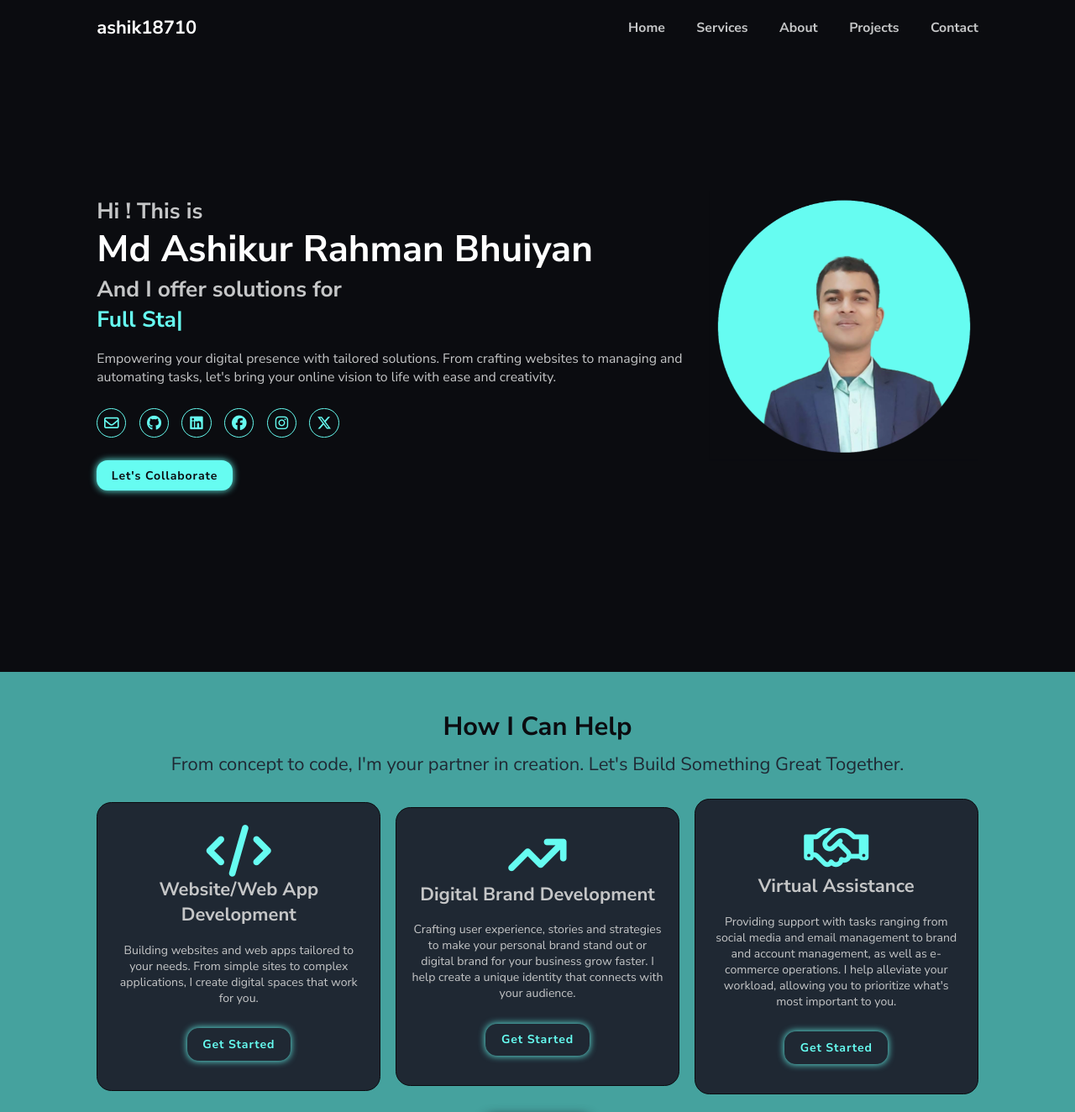
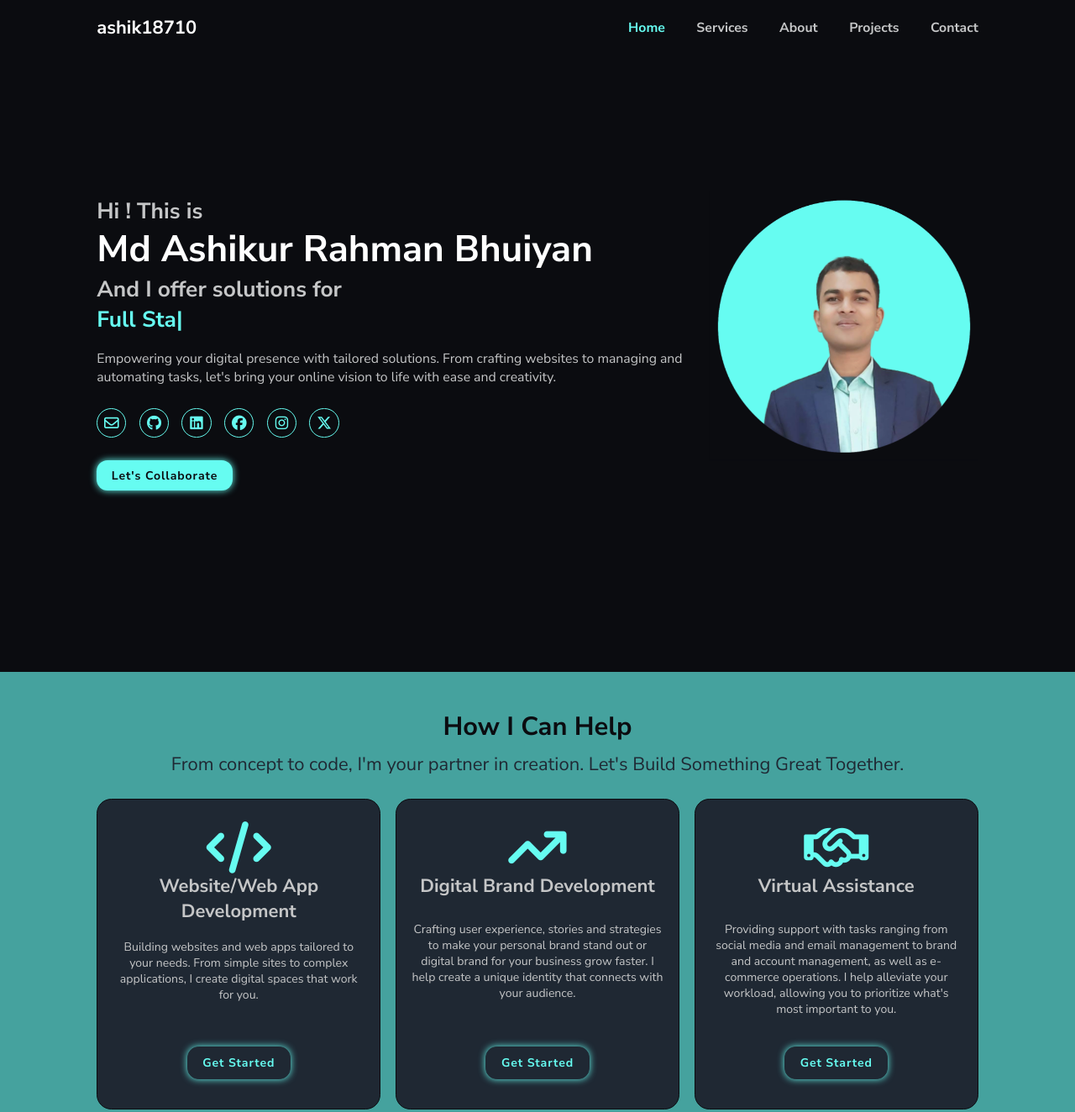
Before and after one commit to ashik061/ashik18710, a plain HTML site: page index.html in a window 1280 px wide. Shown: the top 1324 px of the page at 84% size. Drawn offline with nearby package versions, Linux system fonts and the light colour scheme.

Commit message:
Some issues solved. Version 1.0 finalized

```diff
--- a/index.html
+++ b/index.html
@@ -45,9 +45,11 @@
             <div class="social-media">
                 <a href="mailto:ashik18710@gmail.com"><i class="fa-regular fa-envelope"></i></a>
                 <a href="https://github.com/ashik061" target="_blank"><i class="fa-brands fa-github"></i></a>
-                <a href="https://www.linkedin.com/in/ashik18710/" target="_blank"><i class="fa-brands fa-linkedin"></i></a>
+                <a href="https://www.linkedin.com/in/ashik18710/" target="_blank"><i
+                        class="fa-brands fa-linkedin"></i></a>
                 <a href="https://www.facebook.com/ashik18710" target="_blank"><i class="fa-brands fa-facebook"></i></a>
-                <a href="https://www.instagram.com/ashik18710" target="_blank"><i class="fa-brands fa-instagram"></i></a>
+                <a href="https://www.instagram.com/ashik18710" target="_blank"><i
+                        class="fa-brands fa-instagram"></i></a>
                 <a href="https://twitter.com/ashik18710" target="_blank"><i class="fa-brands fa-x-twitter"></i></a>
             </div>
             <a href="#contact" class="btn">Let's Collaborate</a>
@@ -60,29 +62,38 @@
     <!--Service Section-->
     <section class="services" id="services">
         <h2 class="heading">How I Can Help</h2>
-        <p class="subtitle">From concept to code, I'm your partner in creation. Let's Build Something Great Together.</p>
+        <p class="subtitle">From concept to code, I'm your partner in creation. Let's Build Something Great Together.
+        </p>
         <div class="service-container">
             <div class="service-box">
+                <div class="servie-content">
                     <i class="fa-solid fa-code"></i>
                     <h3>Website/Web App Development</h3>
-                <p>Building websites and web apps tailored to your needs. From simple sites to complex applications, I
+                    <p>Building websites and web apps tailored to your needs. From simple sites to complex applications,
+                        I
                         create digital spaces that work for you.</p>
+                </div>
                 <button class="btn2" id="show-popup">Get Started</button>
             </div>
             <div class="service-box">
+                <div class="service-content">
                     <i class="fa-solid fa-arrow-trend-up"></i>
                     <h3>Digital Brand Development</h3>
                     <p>Crafting user experience, stories and strategies to make your personal brand stand out or digital
                         brand for your business grow faster. I help create a unique identity that connects with your
                         audience.</p>
+                </div>
                 <button class="btn2" id="show-popup2">Get Started</button>
             </div>
             <div class="service-box">
+                <div class="service-content">
                     <i class="fa-regular fa-handshake"></i>
                     <h3>Virtual Assistance</h3>
                     <p>Providing support with tasks ranging from social media and email management to brand and account
                         management, as well as e-commerce operations. I help alleviate your workload, allowing you to
                         prioritize what's most important to you.</p>
+                </div>
+
                 <button class="btn2" id="show-popup3">Get Started</button>
             </div>
         </div>
@@ -98,9 +109,20 @@
 
         <div class="about-content">
             <h2 class="heading">Hello, World <span>!</span></h2>
-            <p class="subtitle">I am a Fullstack Developer with a passion for crafting innovative digital brands. Continuously learning and growing, one project at a time.</p>
+            <p class="subtitle">I am a Fullstack Developer with a passion for crafting innovative digital brands.
+                Continuously learning and growing, one project at a time.</p>
             <h3>My Story</h3>
-            <p class="story">Dynamic and results-oriented professional with a solid foundation in Computer Science and Engineering from the University of Dhaka. Proficient at applying theoretical knowledge and practical experience and learning new technologies to contribute to building impactful software solutions.<br><br>I have gained some valuable experience in successfully leading and developing diverse software projects and collaborating with cross-functional teams. My experience spans from serving as a Project Coordinator and Developer at Nizut Technologies, where I led the development of various software solutions, to my role as an Executive Trainee at User-meta.com, where I revitalized products through strategic planning and rebranding, driving sales growth.<br><br>Passionate about startups and innovation, I'm eager to learn and grow in a fast-paced environment. With a strong interest in emerging technologies and effective communication skills, I'm ready to contribute to the success of a forward-thinking project.</p>
+            <p class="story">Dynamic and results-oriented professional with a solid foundation in Computer Science and
+                Engineering from the University of Dhaka. Proficient at applying theoretical knowledge and practical
+                experience and learning new technologies to contribute to building impactful software
+                solutions.<br><br>I have gained some valuable experience in successfully leading and developing diverse
+                software projects and collaborating with cross-functional teams. My experience spans from serving as a
+                Project Coordinator and Developer at Nizut Technologies, where I led the development of various software
+                solutions, to my role as an Executive Trainee at User-meta.com, where I revitalized products through
+                strategic planning and rebranding, driving sales growth.<br><br>Passionate about startups and
+                innovation, I'm eager to learn and grow in a fast-paced environment. With a strong interest in emerging
+                technologies and effective communication skills, I'm ready to contribute to the success of a
+                forward-thinking project.</p>
             <h3>Top Skills</h3>
             <div class="skills">
                 <span class="skill">Fullstack Development</span>
@@ -118,14 +140,17 @@
     <!--Projects Section-->
     <section class="projects" id="projects">
         <h2 class="heading">Featured <span>Projects</span></h2>
-        <p class="subtitle">Real-world examples of my skills and creativity in action. See how I bring innovative ideas to life.</p>
+        <p class="subtitle">Real-world examples of my skills and creativity in action. See how I bring innovative ideas
+            to life.</p>
         <div class="project-container">
             <div class="project-box">
                 <img src="assets/project1.png" alt="">
                 <div class="project-layer">
                     <h4>Rebranding User Meta Pro</h4>
-                    <p>Revitalized User Meta Pro plugin through strategic web design, ux design and digital marketing; driving sales growth.</p>
-                    <a href="https://user-meta.com/" target="_blank"><i class="fa-solid fa-up-right-from-square"></i></a>
+                    <p>Revitalized User Meta Pro plugin through strategic web design, ux design and digital marketing;
+                        driving sales growth.</p>
+                    <a href="https://user-meta.com/" target="_blank"><i
+                            class="fa-solid fa-up-right-from-square"></i></a>
                 </div>
             </div>
 
@@ -133,15 +158,18 @@
                 <img src="assets/project2.png" alt="">
                 <div class="project-layer">
                     <h4>SAAM - Smart Attendance Automation using Face Recognition</h4>
-                    <p>Pioneering a face recognition-based attendance system for classrooms, integrating deep learning and mobile applications to enhance accuracy and administrative efficiency.</p>
-                    <a href="https://drive.google.com/drive/folders/1vDq57u0cVmKuSTA7KN8wHhvjOzwZHpmy?usp=sharing" target="_blank"><i class="fa-solid fa-up-right-from-square"></i></a>
+                    <p>Pioneering a face recognition-based attendance system for classrooms, integrating deep learning
+                        and mobile applications to enhance accuracy and administrative efficiency.</p>
+                    <a href="https://drive.google.com/drive/folders/1vDq57u0cVmKuSTA7KN8wHhvjOzwZHpmy?usp=sharing"
+                        target="_blank"><i class="fa-solid fa-up-right-from-square"></i></a>
                 </div>
             </div>
             <div class="project-box">
                 <img src="assets/project3.png" alt="">
                 <div class="project-layer">
                     <h4>Megastar Technology UX and Frontend Design<br> (Web+Mobile version)</h4>
-                    <p>Enhanced Megastar Technology's digital presence through UX research, wireframing, content creation, and website redesign.</p>
+                    <p>Enhanced Megastar Technology's digital presence through UX research, wireframing, content
+                        creation, and website redesign.</p>
                     <a href="https://megastar.technology/"><i class="fa-solid fa-up-right-from-square"></i></a>
                 </div>
             </div>
@@ -149,24 +177,32 @@
                 <img src="assets/project4.png" alt="">
                 <div class="project-layer">
                     <h4>LMES - Lab Monitoring and Evaluation System for Sheikh Russel Digital Labs</h4>
-                    <p>Led the development of LMES in collaboration with the Office of District Administration, Cumilla, a real-time lab monitoring system deployed in 50 schools, improving lab management efficiency.</p>
-                    <a href="https://docs.google.com/presentation/d/1a9GofadIhFmDPnc-nps-VWVJZ8-iKZfD7zYofp3iSR8/edit#slide=id.p"><i class="fa-solid fa-up-right-from-square"></i></a>
+                    <p>Led the development of LMES in collaboration with the Office of District Administration, Cumilla,
+                        a real-time lab monitoring system deployed in 50 schools, improving lab management efficiency.
+                    </p>
+                    <a
+                        href="https://docs.google.com/presentation/d/1a9GofadIhFmDPnc-nps-VWVJZ8-iKZfD7zYofp3iSR8/edit#slide=id.p"><i
+                            class="fa-solid fa-up-right-from-square"></i></a>
                 </div>
             </div>
             <div class="project-box">
                 <img src="assets/project5.png" alt="">
                 <div class="project-layer">
                     <h4>FitFinder Web App</h4>
-                    <p>A platform that enable users to explore fitness destinations, connect with peers, and achieve their fitness goals.</p>
+                    <p>A platform that enable users to explore fitness destinations, connect with peers, and achieve
+                        their fitness goals.</p>
                     <a href="https://github.com/ashik061/FitFinder"><i class="fa-solid fa-up-right-from-square"></i></a>
                 </div>
             </div>
             <div class="project-box">
                 <img src="assets/project6.png" alt="">
                 <div class="project-layer">
-                    <h4>Design and Implementation of a Feasible Model for the IoT Based Ubiquitous Healthcare Monitoring System for Rural and Urban Area</h4>
-                    <p>The proposed system can transmit sensitive health data to caregivers in real-time, whether online or offline.</p>
-                    <a href="https://ieeexplore.ieee.org/document/9869637"><i class="fa-solid fa-up-right-from-square"></i></a>
+                    <h4>Design and Implementation of a Feasible Model for the IoT Based Ubiquitous Healthcare Monitoring
+                        System for Rural and Urban Area</h4>
+                    <p>The proposed system can transmit sensitive health data to caregivers in real-time, whether online
+                        or offline.</p>
+                    <a href="https://ieeexplore.ieee.org/document/9869637"><i
+                            class="fa-solid fa-up-right-from-square"></i></a>
                 </div>
             </div>
 
@@ -199,15 +235,21 @@
             <div class="contact-details">
                 <h3>Get in touch</h3>
                 <ul>
-                    <li><a href="mailto:ashik18710@gmail.com"><i class="fa-solid fa-envelope"></i>ashik18710@example.com</a></li>
-                    <li><a href="https://wa.me/+8801883192614"><i class="fa-brands fa-square-whatsapp"></i> +8801883192614</a></li>
-                    <li><a href="https://maps.app.goo.gl/tLY8AgSZYcJefF349"><i class="fa-solid fa-location-dot"></i> House 25,Road 11,DIT Project, Merul Badda,Dhaka-1212</a></li>
+                    <li><a href="mailto:ashik18710@gmail.com"><i
+                                class="fa-solid fa-envelope"></i>ashik18710@example.com</a></li>
+                    <li><a href="https://wa.me/+8801883192614"><i class="fa-brands fa-square-whatsapp"></i>
+                            +8801883192614</a></li>
+                    <li><a href="https://maps.app.goo.gl/tLY8AgSZYcJefF349"><i class="fa-solid fa-location-dot"></i>
+                            House 25,Road 11,DIT Project, Merul Badda,Dhaka-1212</a></li>
                 </ul>
                 <div class="social-media">
                     <a href="https://github.com/ashik061" target="_blank"><i class="fa-brands fa-github"></i></a>
-                    <a href="https://www.linkedin.com/in/ashik18710/" target="_blank"><i class="fa-brands fa-linkedin"></i></a>
-                    <a href="https://www.facebook.com/ashik18710" target="_blank"><i class="fa-brands fa-facebook"></i></a>
-                    <a href="https://www.instagram.com/ashik18710" target="_blank"><i class="fa-brands fa-instagram"></i></a>
+                    <a href="https://www.linkedin.com/in/ashik18710/" target="_blank"><i
+                            class="fa-brands fa-linkedin"></i></a>
+                    <a href="https://www.facebook.com/ashik18710" target="_blank"><i
+                            class="fa-brands fa-facebook"></i></a>
+                    <a href="https://www.instagram.com/ashik18710" target="_blank"><i
+                            class="fa-brands fa-instagram"></i></a>
                     <a href="https://twitter.com/ashik18710" target="_blank"><i class="fa-brands fa-x-twitter"></i></a>
                 </div>
 
--- a/js/main.js
+++ b/js/main.js
@@ -10,36 +10,76 @@ menuIcon.onclick = () => {
 
 /* scrool section active link */
 
-let section = document.querySelector('section');
-let navlinks = document.querySelector('header nav a');
+// let section = document.querySelector('section');
+// let navlinks = document.querySelector('header nav a');
 
-window.onscroll = () => {
-    section.forEach(sec => {
-        let top = window.scrollY;
-        let offset = sec.offsetTop - 150;
-        let height = sec.offsetHeight;
-        let id = sec.getAttribute('id');
+// window.onscroll = () => {
+//     section.forEach(sec => {
+//         let top = window.scrollY;
+//         let offset = sec.offsetTop - 150;
+//         let height = sec.offsetHeight;
+//         let id = sec.getAttribute('id');
 
-        if(top >= offset && top < offset + height) {
-            navlinks.forEach.apply(links =>{
-                links.classList.remove('active');
-                document.querySelector('header nav a[href*=' + id + ']').classList.add('active');
-            });
-        };
+//         if(top >= offset && top < offset + height) {
+//             navlinks.forEach.apply(links =>{
+//                 links.classList.remove('active');
+//                 document.querySelector('header nav a[href*=' + id + ']').classList.add('active');
+//             });
+//         };
 
-    });
+//     });
 
 
 
-    /* sticky navbar */
-    let header = document.querySelector('header');
-    header.classList.toggle('sticky', window.scrollY > 100);
+//     /* sticky navbar */
+//     let header = document.querySelector('header');
+//     header.classList.toggle('sticky', window.scrollY > 100);
+
+//     /* remove toggle icon and navbar */
+//     menuIcon.classList.remove('fa-xmark');
+//     navbar.classList.remove('active');
+
+// };
+
+/* Scroll-based active link and sticky navbar */
+
+const sections = document.querySelectorAll('section');
+const navLinks = document.querySelectorAll('header nav a');
+
+window.addEventListener('scroll', () => {
+    let currentSection;
+    const scrollY = window.scrollY;
+
+    sections.forEach((section) => {
+        const top = section.offsetTop;
+        const height = section.offsetHeight;
+        const bottom = top + height;
+
+        // Improved active link logic with buffer for smoother scrolling
+        if (scrollY >= top - 100 && scrollY < bottom) {
+            currentSection = section;
+            return; // Exit loop after finding the active section
+        }
+    });
+
+    if (currentSection) {
+        const id = currentSection.getAttribute('id');
+        navLinks.forEach((link) => {
+            link.classList.remove('active');
+            if (link.href.includes(id)) {
+                link.classList.add('active');
+            }
+        });
+    }
+
+    // Sticky navbar with smooth transition
+    const header = document.querySelector('header');
+    header.classList.toggle('sticky', scrollY > 100);
 
     /* remove toggle icon and navbar */
     menuIcon.classList.remove('fa-xmark');
     navbar.classList.remove('active');
-
-};
+});
 
 /* Scroll Reveal */
 
@@ -48,13 +88,13 @@ ScrollReveal({
     duration: 2000,
     delay: 200,
 });
-ScrollReveal().reveal('.home-image, heading', {origin: 'top'});
-ScrollReveal().reveal(' .service-container, .project-box, .contact form', {origin: 'bottom'});
-ScrollReveal().reveal('.home-content, .about-image', {origin: 'left'});
-ScrollReveal().reveal('.about-content', {origin: 'right'});
+ScrollReveal().reveal('.home-image, heading', { origin: 'top' });
+ScrollReveal().reveal(' .service-container, .project-box, .contact form', { origin: 'bottom' });
+ScrollReveal().reveal('.home-content, .about-image', { origin: 'left' });
+ScrollReveal().reveal('.about-content', { origin: 'right' });
 
-const typed = new Typed('.multiple-text',{
-    strings: ['Web Design and Development','Full Stack Development','Digital Brand Management','Virtual Assistance','E-commerce Management','Administrative Support'],
+const typed = new Typed('.multiple-text', {
+    strings: ['Web Design and Development', 'Full Stack Development', 'Digital Brand Management', 'Virtual Assistance', 'E-commerce Management', 'Administrative Support'],
     typeSpeed: 70,
     backSpeed: 70,
     backDelay: 1000,
@@ -72,11 +112,11 @@ const popupSection = document.getElementById('pop-up');
 const closeButton = document.querySelector('.close-btn');
 
 function showPopup() {
-  popupSection.classList.add('active');
+    popupSection.classList.add('active');
 }
 
 function hidePopup() {
-  popupSection.classList.remove('active');
+    popupSection.classList.remove('active');
 }
 
 showPopupButton.addEventListener('click', showPopup);
--- a/styles/styles.css
+++ b/styles/styles.css
@@ -253,12 +253,20 @@ span {
     text-align: center;
     border: .2rem solid var(--bg-color);
     transform: .5s ease;
-    height: 38rem;
+    display: flex;
+    flex-direction: column;
+    min-height: 42rem;
 }
 
 .service-container .service-box:hover {
     border-color: var(--main-color);
     transform: scale(1.02);
+}
+
+.service-box .service-content {
+    flex: 1;
+    display: flex;
+    flex-direction: column;
 }
 
 .service-box i {
@@ -277,9 +285,11 @@ span {
     margin: 1rem 0 3rem;
 }
 
-.services a {
+.services button.btn2 {
     display: block;
-    margin: 0 auto;
+    margin-top: auto;
+    margin-left: auto;
+    margin-right: auto;
 }
 
 .projects {
@@ -381,6 +391,7 @@ span {
     text-align: center;
     margin-bottom: 3rem;
 }
+
 .contact form h3 {
     margin-bottom: 3rem;
 }
@@ -406,10 +417,11 @@ span {
 .contact form .input-box input {
     width: 49%;
 }
+
 .contact form .input-box input[type="number"]::-webkit-outer-spin-button,
 .contact form .input-box input[type="number"]::-webkit-inner-spin-button {
     -webkit-appearance: none;
-  }
+}
 
 .contact form textarea {
     resize: none;
@@ -425,16 +437,20 @@ span {
     text-align: right;
     padding: 3rem;
 }
+
 .contact-details h3 {
     margin-bottom: 4rem;
 }
+
 .contact-details ul {
     list-style: none;
     margin-bottom: 3rem;
 }
+
 .contact-details li {
     margin-bottom: 2rem;
 }
+
 .contact-details li a {
     text-decoration: none;
     font-size: 2rem;
@@ -442,10 +458,12 @@ span {
     color: var(--2nd-color);
     transition: .5sec ease;
 }
+
 .contact-details li a:hover {
     color: var(--main-color);
 
 }
+
 .contact-details li i {
     margin-right: .5rem;
 }
@@ -652,9 +670,11 @@ span {
     align-items: center;
     z-index: 999;
 }
+
 #pop-up {
     display: none;
 }
+
 #pop-up.active {
     display: flex;
 }
@@ -737,10 +757,13 @@ span {
 /* About- skills */
 
 .skills {
-    margin: 2rem 0;  /* Add some space above the skills section */
+    margin: 2rem 0;
+    /* Add some space above the skills section */
     display: flex;
-    flex-wrap: wrap;  /* Allow skills to wrap on smaller screens */
-    justify-content: left;  /* Center skills horizontally */
+    flex-wrap: wrap;
+    /* Allow skills to wrap on smaller screens */
+    justify-content: left;
+    /* Center skills horizontally */
 }
 
 .skills .skill {
```
Lines whose indentation alone changed are shown as unchanged.
